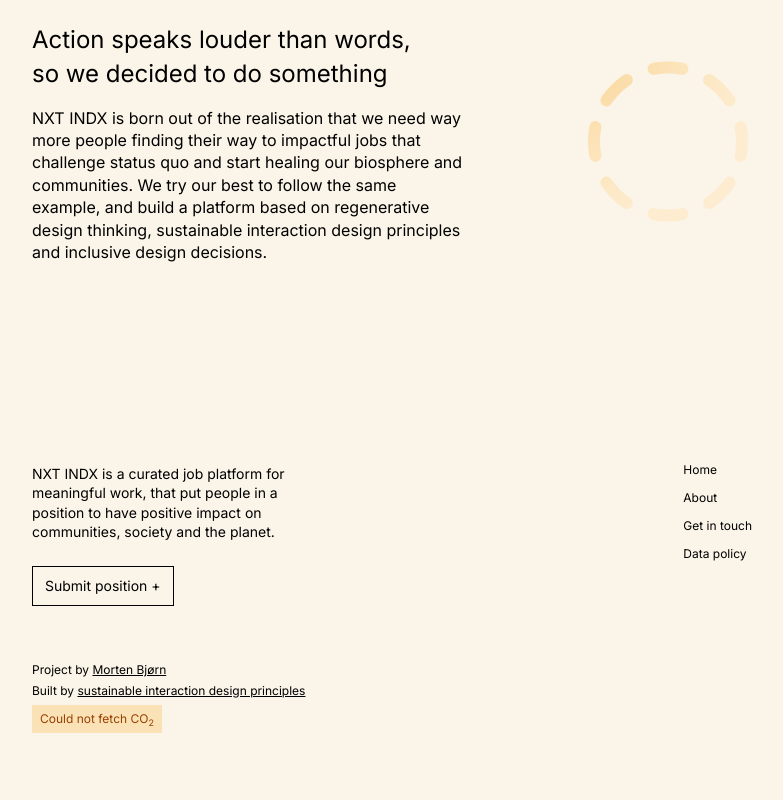
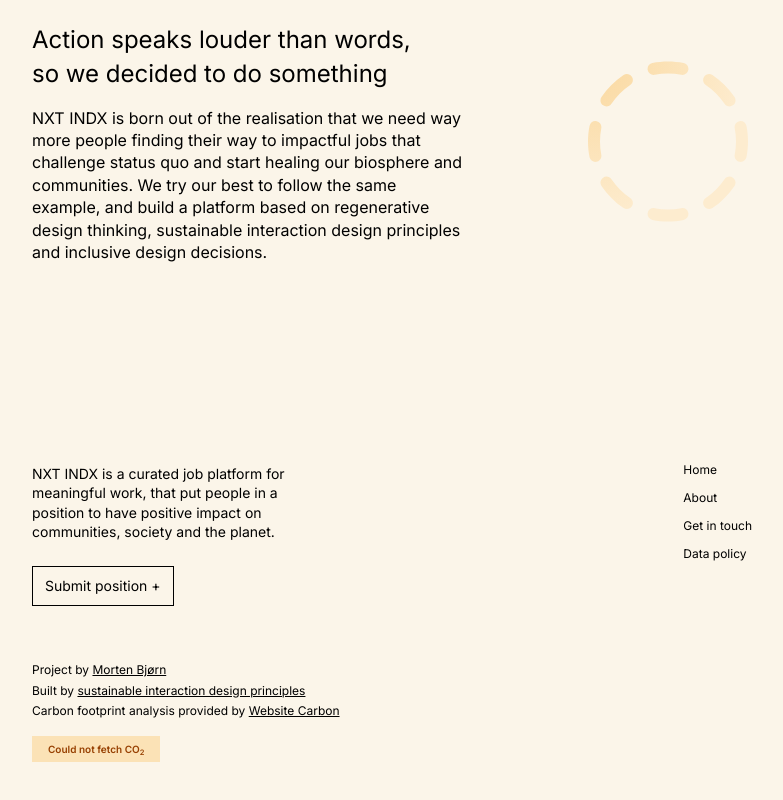
Before and after one commit to mortenbjoern/NXT-INDX, a Next.js app: page /about in a window 1280 px wide. Shown: the part 859-1659 px from the top of the page, without its empty margins (248-1031 px from the left). Before the commit the page ends 1632 px from the top, so only its background shows below. Built offline with nearby package versions, Linux system fonts and the light colour scheme; no server answers.

Commit message:
final updates to new carbon component + footer

```diff
--- a/components/carbon.js
+++ b/components/carbon.js
@@ -13,14 +13,19 @@
 
   if (error)
     return (
-      <p className="text-accent p-1 bg-solar">
+      <p className="text-accent text-label-10 font-semibold py-1 px-2 bg-solar">
         Could not fetch CO<sub>2</sub>
       </p>
     );
-  if (!data) return <p className="text-dark p-1 bg-solar">Loading...</p>;
+  if (!data)
+    return (
+      <p className="text-dark text-label-10 font-semibold py-1 px-2 bg-solar">
+        Loading...
+      </p>
+    );
 
   return (
-    <p className="text-dark p-1 bg-solar">
+    <p className="text-dark text-label-10 font-semibold py-1.25 px-1.5 bg-solar">
       {data.c}g of CO<sub>2</sub>/view
     </p>
   );
--- a/components/footer.js
+++ b/components/footer.js
@@ -36,8 +36,14 @@
             sustainable interaction design principles
           </a>
         </p>
+        <p className="">
+          Carbon footprint analysis provided by{' '}
+          <a className="underline" href="Website Carbon">
+            Website Carbon
+          </a>
+        </p>
       </div>
-      <div className="mt-0.75 text-label-12 space-x-1 flex flex-row justify-start">
+      <div className="mt-2 text-label-12 space-x-1 flex flex-row justify-start">
         <Carbon />
       </div>
     </footer>
```
